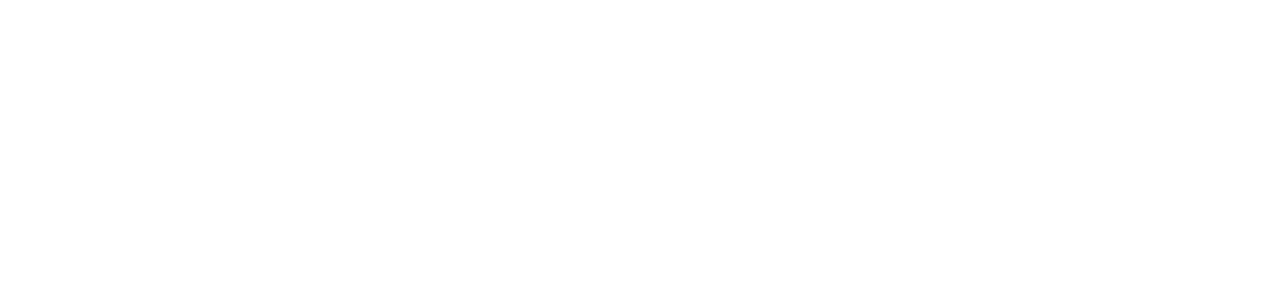
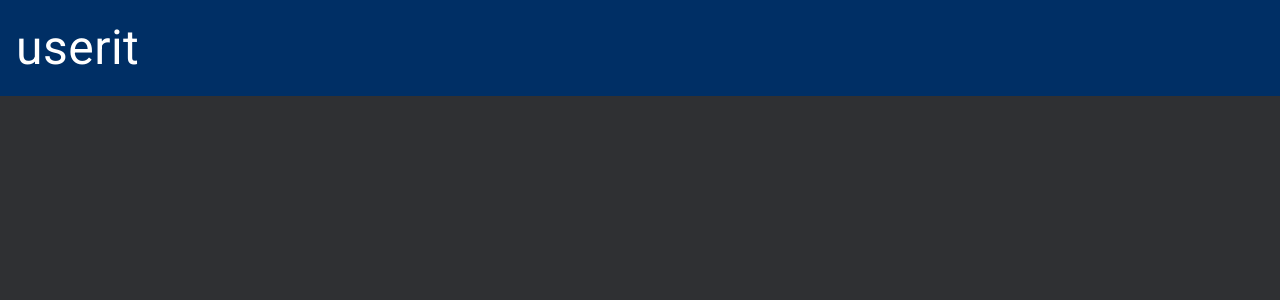
Before and after one commit to ReemBD/Tabit-Assignment, an Angular app: page / in a window 1280 px wide. Shown: the top 300 px of the page. Built offline with nearby package versions, Linux system fonts and the light colour scheme.

Commit message:
Task 4 - completed app header

```diff
--- a/src/app/app.component.html
+++ b/src/app/app.component.html
@@ -1 +1,4 @@
+<header class="app-header">
+  <div class="logo">Userit</div>
+</header>
 <router-outlet></router-outlet>
--- a/src/app/app.component.scss
+++ b/src/app/app.component.scss
@@ -0,0 +1,16 @@
+@use "@angular/material" as mat;
+@import "theme.scss";
+.app-header {
+  height: 6rem;
+  background: mat.get-theme-color($theme, primary, 20);
+
+  display: flex;
+  justify-content: space-between;
+  align-items: center;
+  padding-left: 1rem;
+
+  .logo {
+    text-transform: lowercase;
+    font-size: 3rem;
+  }
+}
--- a/src/app/modules/features/user/components/user-table/user-table.component.html
+++ b/src/app/modules/features/user/components/user-table/user-table.component.html
@@ -10,7 +10,7 @@
     <td mat-cell *matCellDef="let user">{{ user.name }}</td>
   </ng-container>
 
-  <ng-container matColumnDef="email" >
+  <ng-container matColumnDef="email">
     <th mat-header-cell *matHeaderCellDef mat-sort-header>Email</th>
     <td mat-cell *matCellDef="let user">{{ user.email }}</td>
   </ng-container>
@@ -22,7 +22,9 @@
 
   <ng-container matColumnDef="website">
     <th mat-header-cell *matHeaderCellDef>Website</th>
-    <td mat-cell *matCellDef="let user">{{ user.website }}</td>
+    <td mat-cell *matCellDef="let user">
+      <a href="https://{{ user.website }}">{{ user.website }}</a>
+    </td>
   </ng-container>
 
   <tr mat-header-row *matHeaderRowDef="displayedColumns"></tr>
--- a/src/app/modules/features/user/user.module.ts
+++ b/src/app/modules/features/user/user.module.ts
@@ -7,8 +7,9 @@
 import { UserDetailsModalComponent } from './components/user-details-modal/user-details-modal.component';
 import { MatTableModule } from '@angular/material/table';
 import { MatSortModule } from '@angular/material/sort';
+import { SharedDirectivesModule } from 'app/modules/shared/directives/shared-directives.module';
 @NgModule({
   declarations: [UserIndexComponent, UserTableComponent, UserDetailsModalComponent],
-  imports: [CommonModule, UserRoutingModule, MatTableModule, MatSortModule],
+  imports: [CommonModule, UserRoutingModule, MatTableModule, MatSortModule, SharedDirectivesModule],
 })
 export class UserModule {}
--- /dev/null
+++ b/src/app/modules/shared/directives/external-link.directive.ts
@@ -0,0 +1,35 @@
+import {
+  Directive,
+  ElementRef,
+  HostBinding,
+  Input,
+  OnChanges,
+  SecurityContext,
+} from '@angular/core';
+import { DomSanitizer } from '@angular/platform-browser';
+
+@Directive({
+  selector: 'a[href]',
+})
+export class ExternalLinkDirective implements OnChanges {
+  @HostBinding('attr.rel') public relAttr: string = null;
+  @HostBinding('attr.target') public targetAttr: string = null;
+  @Input() href: string;
+
+  constructor(private readonly elementRef: ElementRef, private readonly sanitizer: DomSanitizer) {}
+
+  public ngOnChanges(): void {
+    this.elementRef.nativeElement.href = this.sanitizer.sanitize(SecurityContext.URL, this.href);
+    if (this.isLinkExternal()) {
+      this.relAttr = 'noopener';
+      this.targetAttr = '_blank';
+    } else {
+      this.relAttr = null;
+      this.targetAttr = null;
+    }
+  }
+
+  private isLinkExternal(): boolean {
+    return !this.elementRef.nativeElement.hostname.includes(location.hostname);
+  }
+}
--- a/src/assets/styles/helpers.scss
+++ /dev/null
@@ -1,5 +0,0 @@
-.modal-overlay {
-  width: 100vw;
-  height: 100vh;
-  background: red;
-}
--- /dev/null
+++ b/src/assets/styles/reset.scss
@@ -0,0 +1,12 @@
+* {
+  border: 0px;
+  margin: 0px;
+  font-size: 100%;
+  font: inherit;
+}
+
+a {
+  color: inherit;
+  font-size: inherit;
+  text-decoration: none;
+}
--- a/src/assets/styles/styles.scss
+++ b/src/assets/styles/styles.scss
@@ -1,4 +1,6 @@
-@import "helpers.scss";
+@use "@angular/material" as mat;
+@import "theme.scss";
+@import "reset.scss";
 
 html,
 body {
@@ -8,5 +10,6 @@
 body {
   margin: 0;
   font-family: Roboto, "Helvetica Neue", sans-serif;
-  background: var(--palette-neutral-100);
+  background: mat.get-theme-color($theme, neutral, 20);
+  color: mat.get-theme-color($theme, neutral, 100);
 }
--- a/src/assets/styles/theme.scss
+++ b/src/assets/styles/theme.scss
@@ -7,7 +7,7 @@
     color: (
       theme-type: dark,
       primary: mat.$azure-palette,
-      tertiary: mat.$azure-palette,
+      tertiary: mat.$rose-palette,
     ),
     typography: (
       brand-family: "Comic Sans",
```
Also changed, not shown: src/app/modules/shared/directives/shared-directives.module.ts (added, +10 -0 lines).
